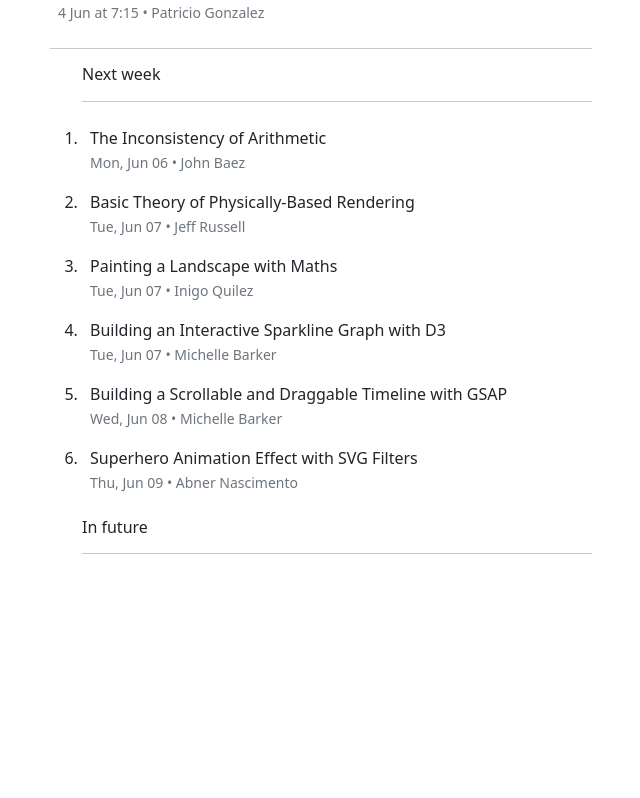
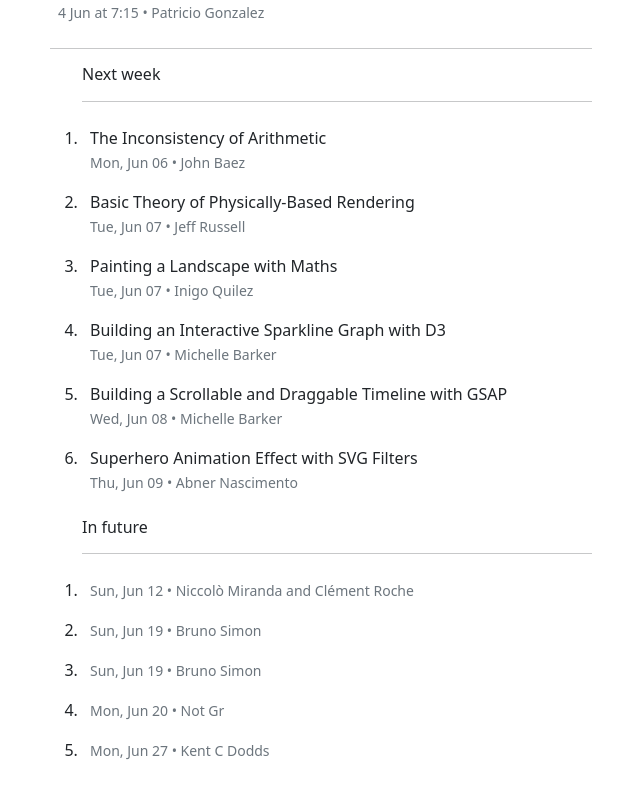
Before and after one commit to blackmann/js-react-frontend-test, a React (Create React App) app: page / in a window 1280 px wide. Shown: the part 409-1207 px from the top of the page, without its empty margins (36-676 px from the left). Before the commit the page ends 995 px from the top, so only its background shows below. Built offline with nearby package versions, Linux system fonts and the light colour scheme.

Commit message:
futhure modifications

```diff
--- a/src/App.js
+++ b/src/App.js
@@ -54,11 +54,7 @@ function App() {
     );
   }, []);
 
-  console.log(
-    activities.map(
-      (a) => new Date(a.startTime).getTime() > nextWeekEnd.getTime()
-    )
-  );
+  console.log(futureActivities);
 
   return (
     <div className="container p-3">
@@ -68,7 +64,8 @@ function App() {
           <ol className="list-unstyled">
             <h2 className="fs-6">Today</h2>
             <hr />
-            {todaysActivities.map((activity) => (
+            {todaysActivities.length > 0 &&
+              todaysActivities.map((activity) => (
                 <li className="hover-light-bg p-2 rounded-2" key={activity.id}>
                   <header>{activity.title}</header>
                   <small className="text-muted">
@@ -82,7 +79,8 @@ function App() {
           <ol className="list-unstyled">
             <h2 className="fs-6">Tomorrow</h2>
             <hr />
-            {tomorrowsActivities.map((activity) => (
+            {tomorrowsActivities.length > 0 &&
+              tomorrowsActivities.map((activity) => (
                 <li className="hover-light-bg p-2 rounded-2" key={activity.id}>
                   <header>{activity.title}</header>
                   <small className="text-muted">
@@ -96,7 +94,8 @@ function App() {
           <ol>
             <h2 className="fs-6">Next week</h2>
             <hr />
-            {nextWeekActivities.map((activity) => (
+            {nextWeekActivities.length > 0 &&
+              nextWeekActivities.map((activity) => (
                 <li className="hover-light-bg p-2 rounded-2" key={activity.id}>
                   <header>{activity.title}</header>
                   <small className="text-muted">
@@ -109,15 +108,15 @@ function App() {
           <ol>
             <h2 className="fs-6">In future</h2>
             <hr />
-            {futureActivities.map((activity) => {
-              <li className="hover-light-bg p-2 rounded-2" key={activity.id}>
-                <header>{activity.title}</header>
+            {futureActivities.length > 0 &&
+              futureActivities.slice(0, 5).map((act) => (
+                <li className="hover-light-bg p-2 rounded-2" key={act.id}>
                   <small className="text-muted">
-                  {dayjs(activity.startTime).format("ddd, MMM DD  ")} •{" "}
-                  {activity.instructor}
+                    {dayjs(act.startTime).format("ddd, MMM DD  ")} •{" "}
+                    {act.instructor}
                   </small>
-              </li>;
-            })}
+                </li>
+              ))}
           </ol>
         </div>
       </div>
```
Lines whose indentation alone changed are shown as unchanged.
